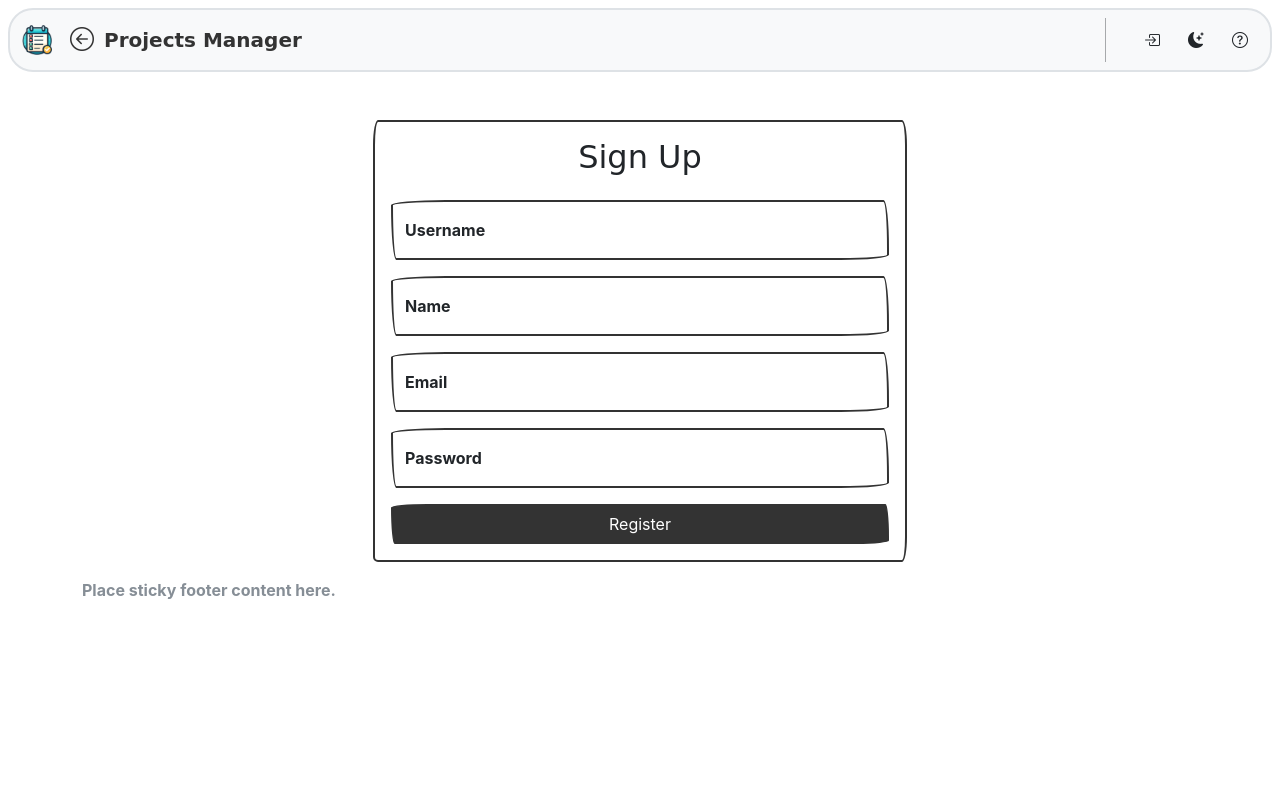
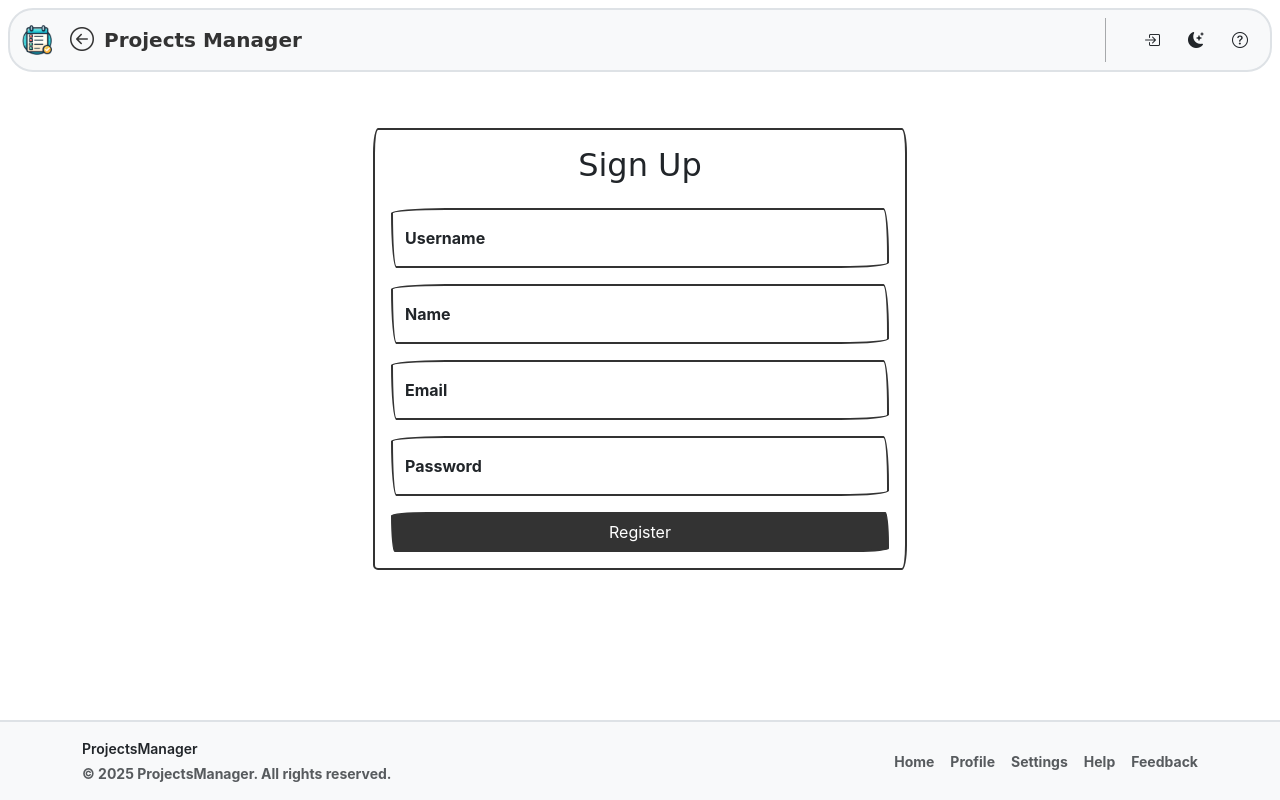
Before and after one commit to hamlet2k/ProjectsManager, a Flask app: page /signup in a window 1280 px wide. Run offline with Flask 3, Linux system fonts and the light colour scheme; some libraries are stand-ins or nearby versions; some web fonts are replaced.

Commit message:
Improve Footer Layout and Positioning Fixes #106

```diff
--- a/app.py
+++ b/app.py
@@ -38,6 +38,8 @@ app.config[
 app.config.setdefault(
     "GITHUB_FEEDBACK_REPOSITORY", os.environ.get("GITHUB_FEEDBACK_REPOSITORY")
 )
+app.config.setdefault("APP_DISPLAY_NAME", "ProjectsManager")
+app.config.setdefault("APP_VERSION", os.environ.get("APP_VERSION"))
 
 db.init_app(app)
 
@@ -188,6 +190,16 @@ def inject_forms():
         "github_local_tag_name": LOCAL_GITHUB_TAG_NAME,
         "notification_summary": getattr(g, "notification_summary", None),
         "feedback_csrf_token": generate_csrf(),
+    }
+
+
+@app.context_processor
+def inject_footer_metadata():
+    """Provide footer metadata for all templates."""
+    return {
+        "app_name": app.config.get("APP_DISPLAY_NAME", "ProjectsManager"),
+        "app_version": app.config.get("APP_VERSION"),
+        "current_year": datetime.now(timezone.utc).year,
     }
 
 
--- a/templates/base.html
+++ b/templates/base.html
@@ -14,7 +14,7 @@
     <link rel="icon" href="{{ url_for('static', filename='images/fav-big.ico') }}" type="image/x-icon">
 </head>
 
-<body data-bs-theme="{{ session.theme }}">
+<body class="d-flex flex-column min-vh-100" data-bs-theme="{{ session.theme }}">
     <!-- Navigation Bar -->
     {% block navbar %}
         {% include 'components/navbar.html' %}
@@ -24,7 +24,7 @@
     {% include "components/flash.html" %}
 
     <!-- Main Content -->
-    <main role="main" class="container">
+    <main role="main" class="container flex-grow-1">
         {% block content %}
         {% endblock %}
     </main>
--- a/templates/components/footer.html
+++ b/templates/components/footer.html
@@ -1,5 +1,28 @@
-<footer class="footer mt-auto py-3">
+<footer class="footer mt-auto py-3 bg-body-tertiary border-top">
     <div class="container">
-        <span class="text-muted">Place sticky footer content here.</span>
+        <div class="d-flex flex-column flex-lg-row justify-content-between align-items-start align-items-lg-center gap-3 small text-body-secondary">
+            <div class="d-flex flex-column gap-1">
+                <div class="d-flex flex-wrap align-items-center gap-2">
+                    <span class="fw-semibold text-body">{{ app_name }}</span>
+                    {% if app_version %}
+                    <span class="text-body-secondary">v{{ app_version }}</span>
+                    {% endif %}
+                </div>
+                <span>&copy; {{ current_year }} {{ app_name }}. All rights reserved.</span>
+            </div>
+            <nav class="d-flex flex-wrap gap-3" aria-label="Footer navigation">
+                <a class="text-body-secondary text-decoration-none" href="{{ url_for('home') }}">Home</a>
+                <a class="text-body-secondary text-decoration-none" href="{{ url_for('user') }}">Profile</a>
+                <a class="text-body-secondary text-decoration-none" href="{{ url_for('settings') }}">Settings</a>
+                <a
+                    class="text-body-secondary text-decoration-none"
+                    href="#"
+                    role="button"
+                    aria-disabled="true"
+                    data-placeholder-help
+                >Help</a>
+                <a class="text-body-secondary text-decoration-none" href="#" data-bs-toggle="modal" data-bs-target="#feedbackModal">Feedback</a>
+            </nav>
+        </div>
     </div>
 </footer>
```
